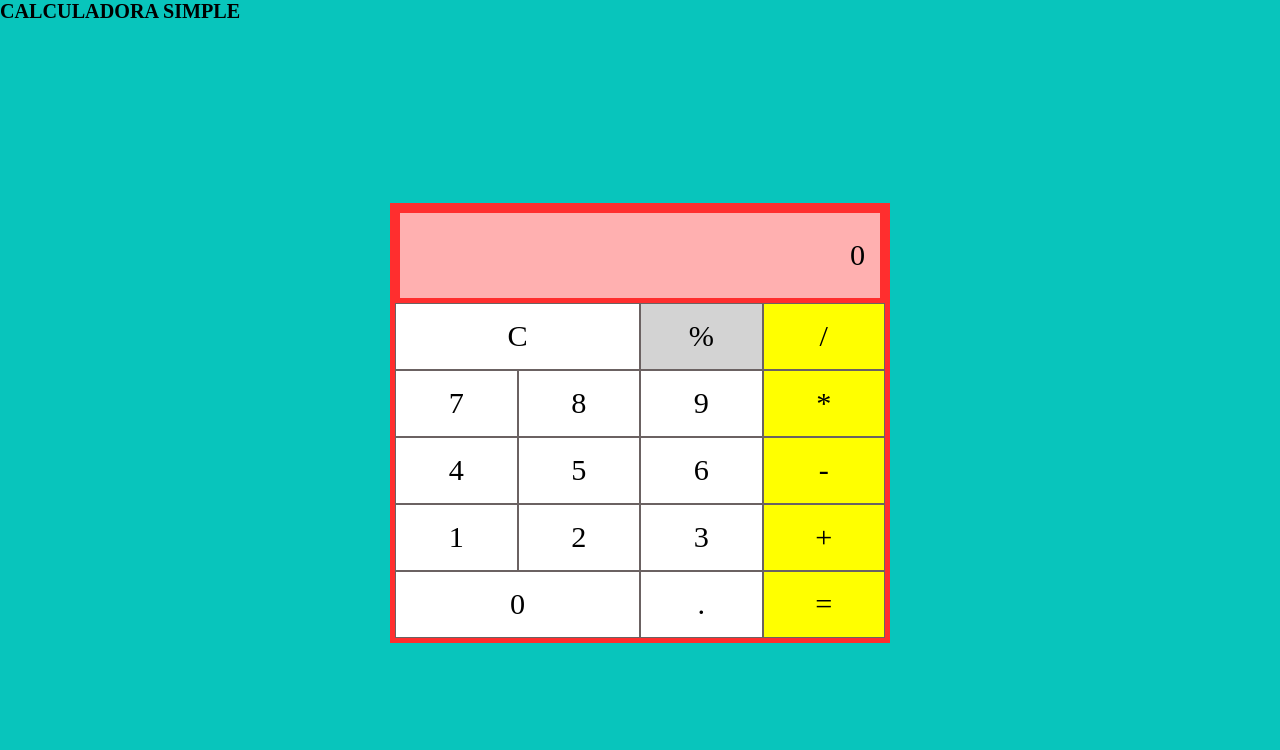
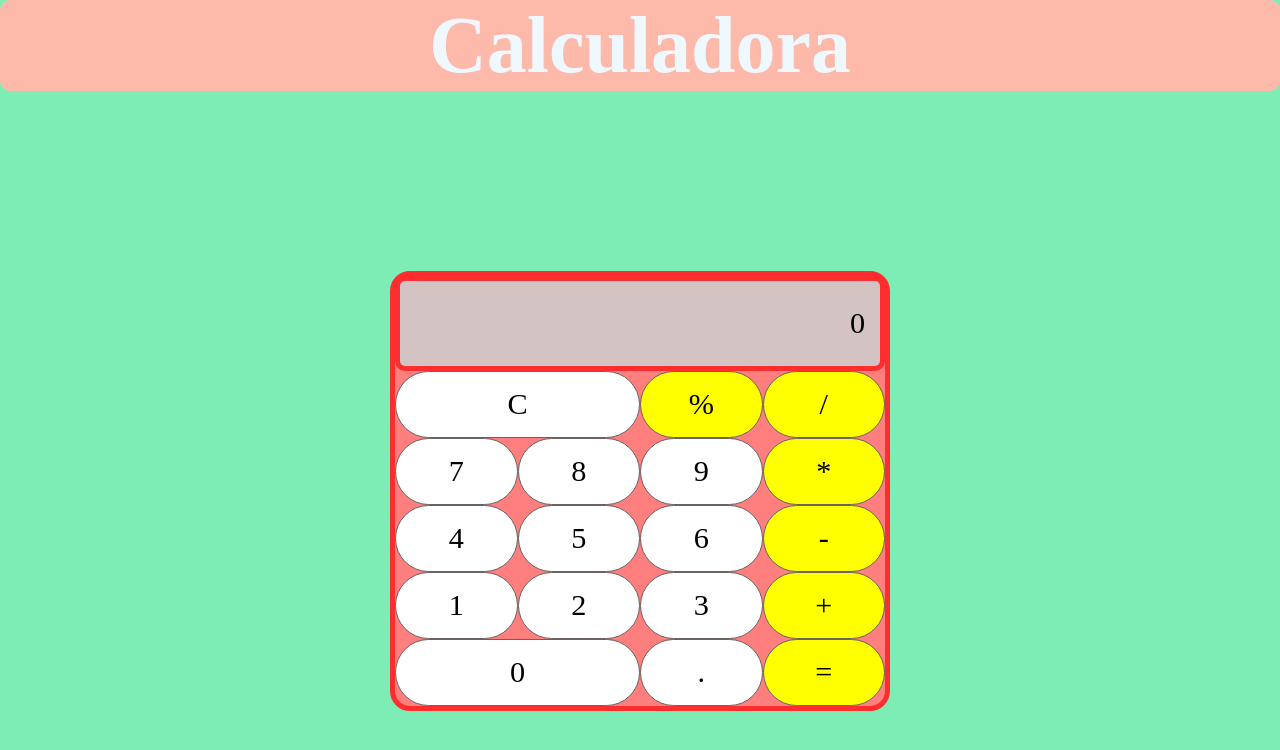
Before and after one commit to delacruz97/calculadora, a plain HTML site: page index.html in a window 1280 px wide. Drawn offline with Linux system fonts and the light colour scheme.

Commit message:
terminado

```diff
--- a/css/styles.css
+++ b/css/styles.css
@@ -1,7 +1,7 @@
 @import url('https://fonts.googleapis.com/css2? family = Kaisei + Decol & display = swap');
 
 body {
-    background-color: rgb(8, 197, 188);
+    background-color: rgb(125, 237, 181);
 }
 
 
@@ -17,6 +17,13 @@ html {
     font-family: 'Kaisei Decol', serif;
     font-size: 63%;
 }
+.h1 {
+    color: aliceblue;
+    text-align: center;
+    font-size: 40px;
+    background-color: rgb(253, 186, 170);
+    border-radius: 10px;
+}
 
 /* hago referncial al "div" que esta en mi archivo " index.html*/
 .container {
@@ -30,25 +37,24 @@ html {
 }
 /*llamo a las clases ".calculator", .calculator- ,.calculator*/
 .calculator {
-    background-color: rgb(255, 176, 176);
-
-
-
-
     display: flex;
     flex-direction: column; /*ordena todoen columnas*/
     width: 500px; /*ancho*/
     font-size: 3rem; /*letra*/
     border: 5px solid rgb(255, 46, 46); /*borde*/
+    border-radius: 20px;
+    background-color: rgb(255, 126, 126);
 
 }
 
 .calculator-display {
+    background-color: rgb(211, 195, 195);
     padding: 25px 15px ; /*25 arriba y abajo. 15 ala derecha e izquierda*/
     width: 100%; /*ancho*/
     text-align: right;
     border: 5px solid rgb(255, 46, 46);
     overflow-x: auto;
+    border-radius: 10px;
 }
 
 .calculator-keypad {
@@ -61,6 +67,7 @@ html {
     flex-wrap: wrap;
     width: 100%;
 
+
 }
 
 .keypad-button {
@@ -70,6 +77,7 @@ html {
     cursor: pointer;
     background-color: white;
     border: 1px solid rgb(107, 98, 98);
+    border-radius: 100px;
 }
 
 /*para que me vaje el brillo al pasar el maus*/
@@ -88,5 +96,5 @@ html {
 }
 
 .keypad-button.dark {
-    background-color:lightgray;
+    background-color:yellow;
 }
--- a/index.html
+++ b/index.html
@@ -8,7 +8,7 @@
     <title>Calculadora</title>
 </head>
 <body>
-    <h1>CALCULADORA SIMPLE</h1>
+    <div class="h1"><h1>Calculadora</h1></div>
 
     <!--contenedor "div"-->
     <div class="container">
```
